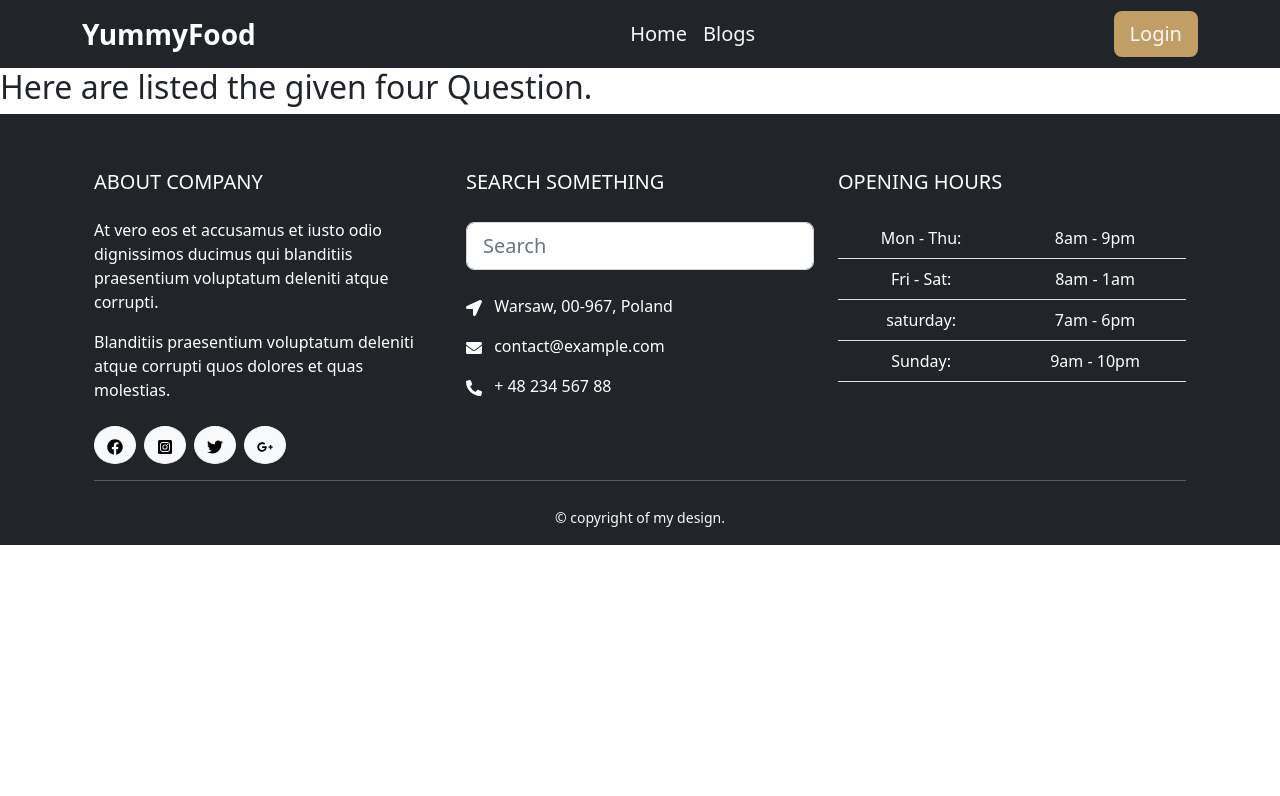
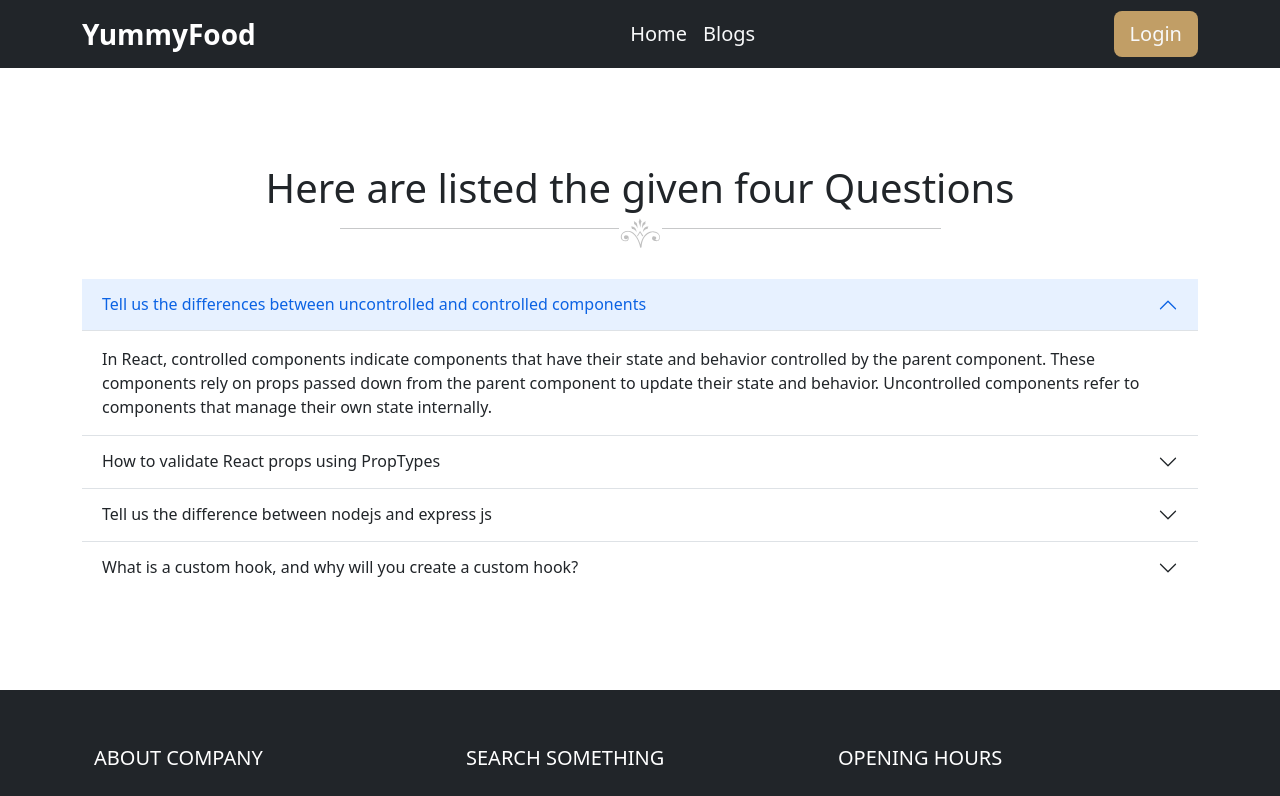
Before and after one commit to abdurrahmanrahat/Assignment-10-client, a React (Vite) app: page /blogs in a window 1280 px wide. Shown: the top 796 px of the page. Built offline with nearby package versions, Linux system fonts and the light colour scheme.

Commit message:
Blog page with four questions done

```diff
--- a/src/Pages/Blogs/Blogs.jsx
+++ b/src/Pages/Blogs/Blogs.jsx
@@ -1,10 +1,43 @@
 import React from 'react';
+import { Accordion, Container } from 'react-bootstrap';
+import IconImage from '../../assets/flower-decor-hr.png';
 
 const Blogs = () => {
     return (
-        <div>
-            <h2>Here are listed the given four Question.</h2>
-        </div>
+        <Container className='my-5 py-5'>
+            <h2 className='text-center fs-1 mb-0'>Here are listed the given four Questions</h2>
+            <div className='d-flex justify-content-center mb-4'>
+                <hr className='text-dark w-25 text-end' />
+                <img className='' src={IconImage} alt="" />
+                <hr className='w-25 text-start' />
+            </div>
+            <Accordion defaultActiveKey="0" flush>
+                <Accordion.Item eventKey="0">
+                    <Accordion.Header>Tell us the differences between uncontrolled and controlled components</Accordion.Header>
+                    <Accordion.Body>
+                        In React, controlled components indicate components that have their state and behavior controlled by the parent component. These components rely on props passed down from the parent component to update their state and behavior. Uncontrolled components refer to components that manage their own state internally.
+                    </Accordion.Body>
+                </Accordion.Item>
+                <Accordion.Item eventKey="1">
+                    <Accordion.Header>How to validate React props using PropTypes</Accordion.Header>
+                    <Accordion.Body>
+                        import PropTypes from 'prop-types'; They are often used after the component ends and starts with the name of the component as shown: import React from 'react'; import "PropTypes" from "prop-types"; const Count = props arrow function sign carley-braces-start then return something carley-braces-end; Count.
+                    </Accordion.Body>
+                </Accordion.Item>
+                <Accordion.Item eventKey="2">
+                    <Accordion.Header>Tell us the difference between nodejs and express js</Accordion.Header>
+                    <Accordion.Body>
+                        NodeJS is a framework of JavaScript which is mainly used for working with the backend of our application or building the backend using JavaScript, whereas ReactJS is a JavaScript front-end library. It is mainly used for building the user interface or the frontend of our application.
+                    </Accordion.Body>
+                </Accordion.Item>
+                <Accordion.Item eventKey="3">
+                    <Accordion.Header>What is a custom hook, and why will you create a custom hook?</Accordion.Header>
+                    <Accordion.Body>
+                        In React, a custom Hook is a function that starts with the word “use” and may call other Hooks. The “useWhatever” naming convention mainly allows the linter to find bugs in how these hooks are used, for example, scenarios where their usage goes against the rules of Hooks.
+                    </Accordion.Body>
+                </Accordion.Item>
+            </Accordion>
+        </Container>
     );
 };
 
```
